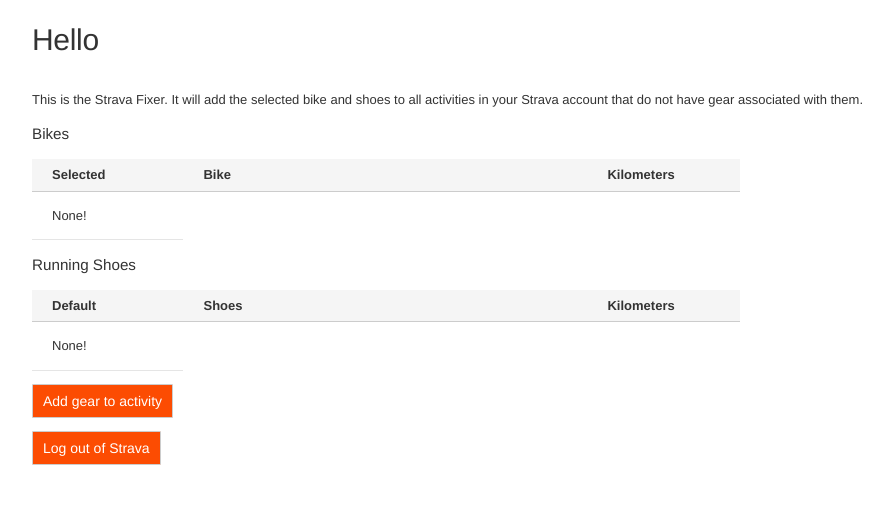
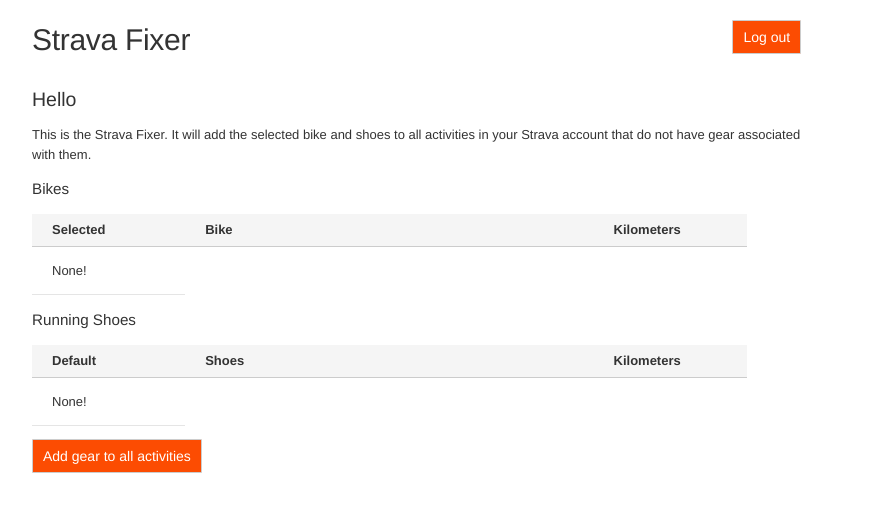
Before and after one commit to shenki/strava-fixer, a Flask app: template templates/main.html in a window 1280 px wide. Shown: the top 512 px of the page, without its empty margins (18-911 px from the left). Run offline with Flask 2, Linux system fonts and the light colour scheme; the template is opened without the code that fills it, so the values that code supplies are empty; parts of the project's set-up code (start-up, migrations or seed data) failed here and were passed over; some libraries are stand-ins or nearby versions.

Commit message:
Add logout button to top of page
All the templates have a similar section at the top of the page now.

Signed-off-by: Joel Stanley <joel@jms.id.au>

```diff
--- a/app.py
+++ b/app.py
@@ -31,8 +31,8 @@
 
 @app.route('/logout')
 def logout():
-    flask.session['access_token'] = ''
-    return flask.redirect(flask.url_for('/'))
+    flask.session.pop('access_token')
+    return flask.redirect(flask.url_for('homepage'))
 
 @app.route('/update')
 def update():
@@ -47,8 +47,7 @@
             client_secret=CLIENT_SECRET,
             code = code)
     flask.session['access_token'] = token
-    print "Got token {}".format(token)
-    return flask.redirect(flask.url_for('/'))
+    return flask.redirect(flask.url_for('homepage'))
 
 if __name__ == '__main__':
     app.run(debug=True, port=7123)
--- a/static/style.css
+++ b/static/style.css
@@ -64,7 +64,19 @@
 }
 
 .page {
-  width: 60%;
+  width: 66%;
+}
+
+#header {
+  width: 700px;
+  height: 80px
+  position: relative;
+}
+
+#header .close {
+  position: absolute;
+  top: 20px;
+  right: 36%;
 }
 
 .radio-button.selected, .radio-button:active, .radio-button:focus {
--- a/templates/login.html
+++ b/templates/login.html
@@ -6,8 +6,11 @@
 
 {% block body %}
 
+<div id="header">
+  <h1>Strava Fixer</h1>
+</div>
+
 <div class="page">
-  <h1>Strava Fixer</h1>
 
   <a href="{{auth_url}}" class="button">Authenticate with Strava</a>
 
--- a/templates/main.html
+++ b/templates/main.html
@@ -28,14 +28,20 @@
 </head>
 
 {% block body %}
-<h1>Hello {{ athlete.firstname }} </h1>
+
+<div id="header">
+  <h1>Strava Fixer</h1>
+  <a href="{{ url_for('logout') }}" class="close button">Log out</a>
+</div>
+
+<div class="page">
+
+<h2>Hello {{ athlete.firstname }} </h2>
 
 <p>
 This is the Strava Fixer. It will add the selected bike and shoes to all
 activities in your Strava account that do not have gear associated with them.
 </p>
-
-<div class="page">
 
 <div class="section" id="bikes">
   <h3 class="marginless">Bikes</h3>
@@ -94,11 +100,7 @@
 </div>
 
 <p>
-<a href="{{ url_for('update') }}" class="button">Add gear to activity</a>
-</p>
-
-<p>
-<a href="{{ url_for('logout') }}" class="button">Log out of Strava</a>
+<a href="{{ url_for('update') }}" class="button">Add gear to all activities</a>
 </p>
 
 </div>
--- a/templates/update.html
+++ b/templates/update.html
@@ -6,8 +6,12 @@
 
 {% block body %}
 
+<div id="header">
+  <h1>Strava Fixer</h1>
+  <a href="{{ url_for('logout') }}" class="close button">Log out</a>
+</div>
+
 <div class="page">
-  <h1>Strava Fixer</h1>
 
   <p class="progress-text">
   Waiting...
```
